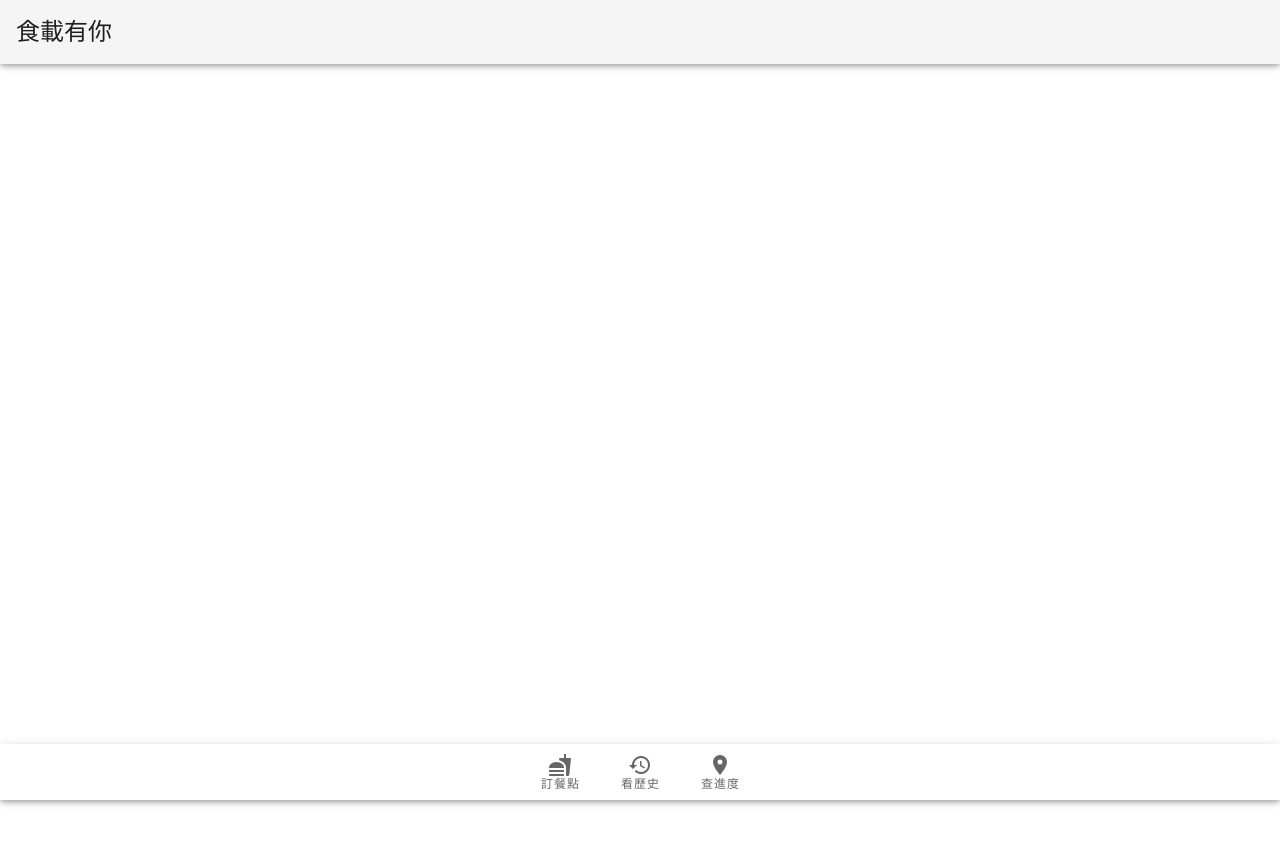
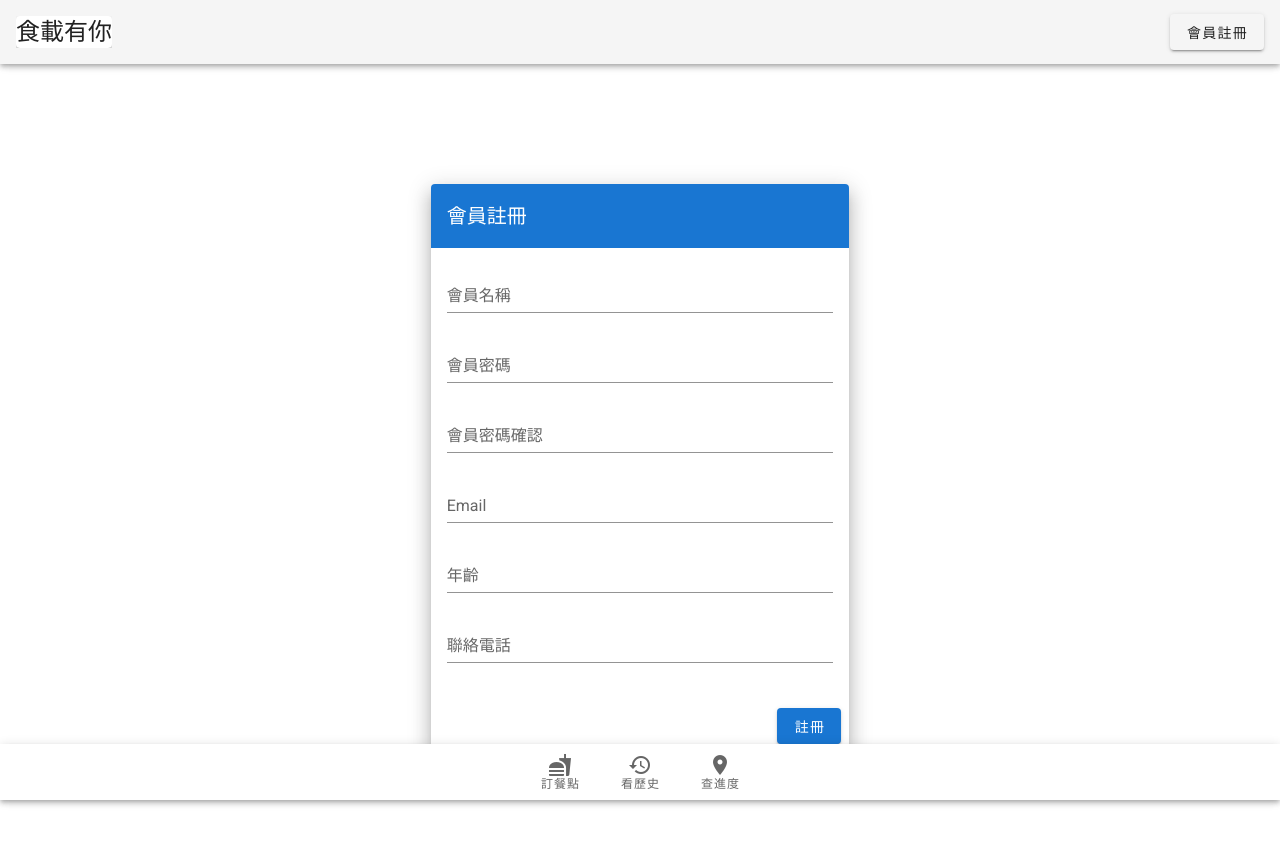
Before and after one commit to uranoni/Prod_FoodDelivery_FS, a Vue app in the folder client/: page /#/signup in a window 1280 px wide. Shown: the top 844 px of the page. Before the commit the page ends 800 px from the top, so only its background shows below. Built offline with nearby package versions, Linux system fonts and the light colour scheme.

Commit message:
!client: + signup view + signupform component

```diff
--- /dev/null
+++ b/client/src/components/v1/SignUpForm.vue
@@ -0,0 +1,78 @@
+<template>
+  <div id="app">
+    <v-app id="inspire">
+      <v-content>
+        <v-container fluid fill-height>
+          <v-layout align-center justify-center>
+            <v-flex xs12 sm8 md4>
+              <v-card class="elevation-12">
+                <v-toolbar color="primary" dark flat>
+                  <v-toolbar-title>會員註冊</v-toolbar-title>
+                  <v-spacer></v-spacer>
+                </v-toolbar>
+                <v-card-text>
+                  <v-form>
+                    <v-text-field label="會員名稱" name="name" type="text" v-model="form.name"></v-text-field>
+                    <v-text-field
+                      label="會員密碼"
+                      name="password"
+                      type="password"
+                      v-model="form.password"
+                    ></v-text-field>
+                    <v-text-field
+                      label="會員密碼確認"
+                      name="passwordConfirm"
+                      type="password"
+                      v-model="form.passwordConfirm"
+                    ></v-text-field>
+                    <v-text-field label="Email" name="email" type="text" v-model="form.email"></v-text-field>
+                    <v-text-field label="年齡" name="age" type="text" v-model="form.age"></v-text-field>
+                    <v-text-field label="聯絡電話" name="phone" type="text" v-model="form.phone"></v-text-field>
+                  </v-form>
+                </v-card-text>
+                <v-card-actions>
+                  <v-spacer></v-spacer>
+                  <v-btn color="primary" @click="SignUp">註冊</v-btn>
+                </v-card-actions>
+              </v-card>
+            </v-flex>
+          </v-layout>
+        </v-container>
+      </v-content>
+    </v-app>
+  </div>
+</template>
+
+<script>
+export default {
+  data() {
+    return {
+      form: {
+        name: "",
+        password: "",
+        passwordConfirm: "",
+        email: "",
+        age: "",
+        phone: ""
+      }
+    };
+  },
+  methods: {
+    SignUp() {
+      if (this.form.password === this.form.passwordConfirm) {
+        axios
+          .post("signup", this.form)
+          .then(res => {
+            console.log(res.data);
+          })
+          .catch(err => {
+            console.log(err);
+          });
+      }
+    }
+  }
+};
+</script>
+
+<style>
+</style>
--- a/client/src/components/v1/ToolBar.vue
+++ b/client/src/components/v1/ToolBar.vue
@@ -1,24 +1,23 @@
 <template>
   <v-app-bar app>
     <v-toolbar-title class="headline text-uppercase">
-      <span>
-        {{ title }}
-      </span>
+      <v-card to="/">{{ title }}</v-card>
     </v-toolbar-title>
     <v-spacer></v-spacer>
+    <v-btn>會員註冊</v-btn>
     <!-- <v-btn to="submit" target="_blank">
       <span class="mr-2">新增訂單</span>
-    </v-btn> -->
+    </v-btn>-->
   </v-app-bar>
 </template>
 
 <script>
 export default {
-  name: 'ToolBar',
+  name: "ToolBar",
   props: {
     title: {
       type: String
     }
   }
-}
+};
 </script>
--- a/client/src/router.js
+++ b/client/src/router.js
@@ -1,53 +1,58 @@
-import Vue from 'vue'
-import Router from 'vue-router'
-import Home from './views/Home.vue'
+import Vue from "vue";
+import Router from "vue-router";
+import Home from "./views/Home.vue";
 
-Vue.use(Router)
+Vue.use(Router);
 
 export default new Router({
   routes: [
     {
-      path: '/',
-      name: 'home',
+      path: "/",
+      name: "home",
       component: Home
     },
     {
-      path: '/submit',
-      name: 'submit',
-      component: () => import('./views/Submit.vue')
+      path: "/submit",
+      name: "submit",
+      component: () => import("./views/Submit.vue")
     },
     {
-      path: '/list',
-      name: 'list',
-      component: () => import('./views/List.vue')
+      path: "/list",
+      name: "list",
+      component: () => import("./views/List.vue")
     },
     {
-      path: '/order',
-      name: 'order',
-      component: () => import('./views/v1/Order.vue'),
+      path: "/order",
+      name: "order",
+      component: () => import("./views/v1/Order.vue"),
       meta: {
         keepAlive: true
       }
     },
     {
-      path: '/history',
-      name: 'history',
-      component: () => import('./views/v1/History.vue')
+      path: "/signup",
+      name: "signup",
+      component: () => import("./views/v1/SignUp.vue")
     },
     {
-      path: '/qrcode',
-      name: 'qrcode',
-      component: () => import('./views/v1/QRcode.vue')
+      path: "/history",
+      name: "history",
+      component: () => import("./views/v1/History.vue")
     },
     {
-      path: '/driver',
-      name: 'driver',
-      component: () => import('./views/v1/Driver.vue')
+      path: "/qrcode",
+      name: "qrcode",
+      component: () => import("./views/v1/QRcode.vue")
+    },
+    {
+      path: "/driver",
+      name: "driver",
+      component: () => import("./views/v1/Driver.vue")
     },
     {
       path: "/signform",
       name: "signForm",
-      component: () => import('./components/v1/SignForm.vue')
+      component: () => import("./components/v1/SignForm.vue")
     }
   ]
-})
+});
--- a/client/src/views/Home.vue
+++ b/client/src/views/Home.vue
@@ -12,7 +12,7 @@
               class="white--text subheading mb-3 text-xs-center"
               style="font-weight: 900; text-shadow: 2px 2px #000000"
             >Hot meals can warm people's hearts</div>
-            <v-btn class="blue lighten-2 mt-5" dark large href="/pre-made-themes">開始訂餐</v-btn>
+            <v-btn class="blue lighten-2 mt-5" dark large to="/order">開始訂餐</v-btn>
           </v-layout>
         </v-parallax>
       </section>
--- /dev/null
+++ b/client/src/views/v1/SignUp.vue
@@ -0,0 +1,15 @@
+<template>
+  <div>
+    <SignUpForm></SignUpForm>
+  </div>
+</template>
+
+<script>
+import SignUpForm from "../../components/v1/SignUpForm";
+export default {
+  name: "SignUp",
+  components: {
+    SignUpForm
+  }
+};
+</script>
```
Also changed, not shown: client/src/plugins/axios.js (+10 -9 lines).
